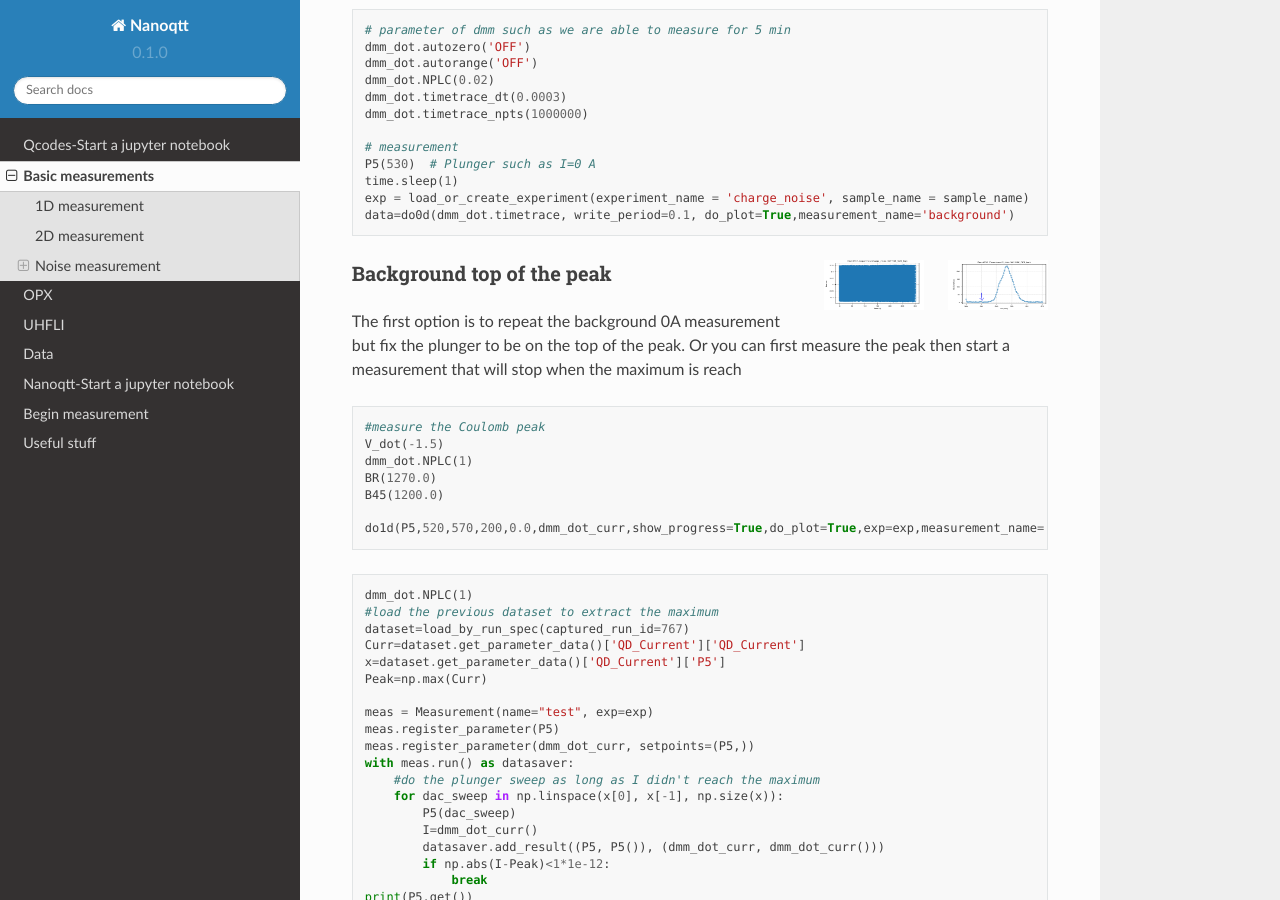
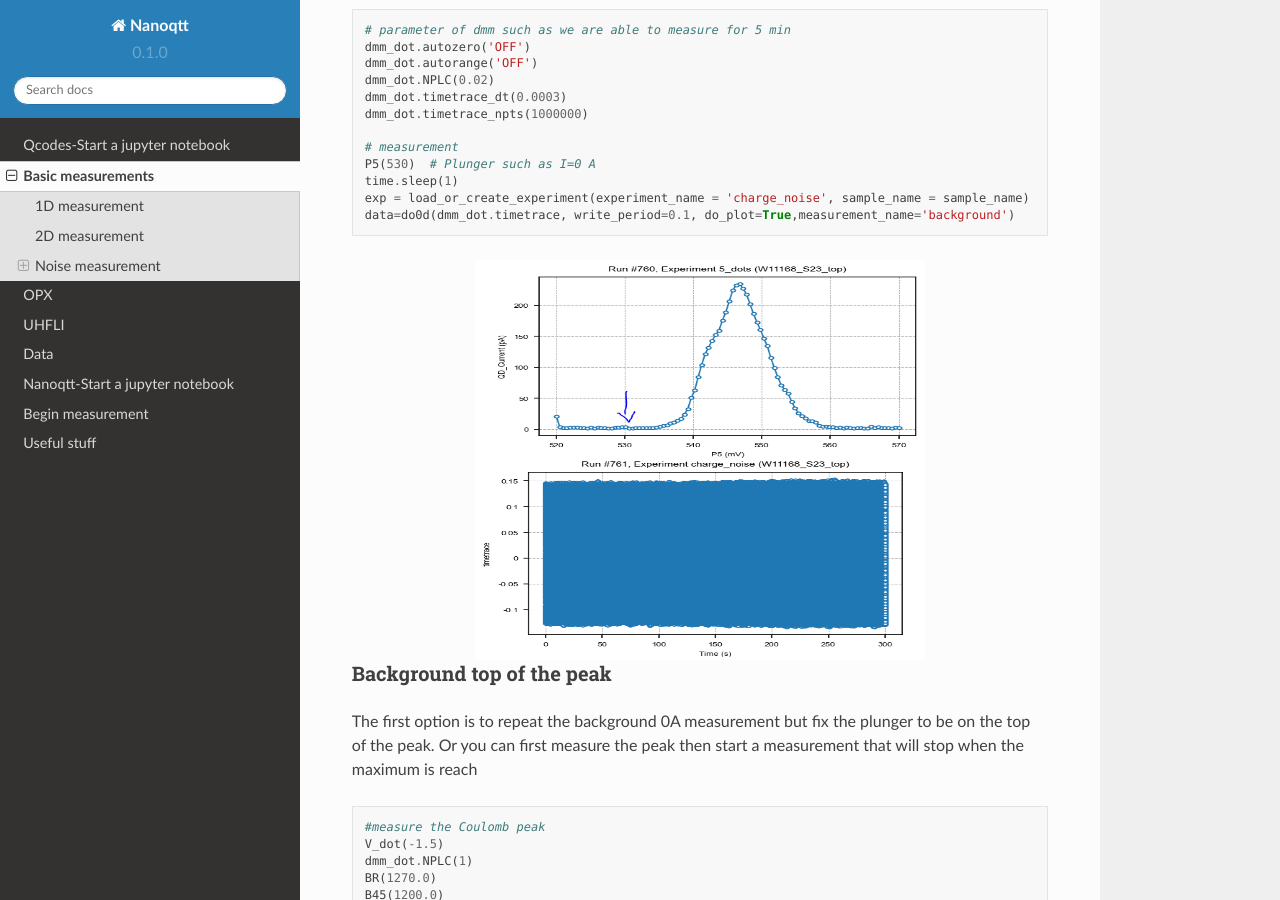
Before and after one commit to nanoelectronics-new/Nanoqtt-new-qtt-tutorial, a Sphinx documentation site: the page built from docs/source/Measurement.rst, in a window 1280 px wide and 900 px high, scrolled down 1397 px. Built offline with Sphinx 7.4.7 and the Read the Docs theme 2.0.0, drawn with Linux system fonts in a browser that asks for light colours.

Commit message:
Update Measurement.rst

```diff
--- a/docs/source/Measurement.rst
+++ b/docs/source/Measurement.rst
@@ -92,18 +92,18 @@ Background 0A
   data=do0d(dmm_dot.timetrace, write_period=0.1, do_plot=True,measurement_name='background')
 
 .. image::  image/noise_bg.PNG
-   :width: 200px
-   :height: 100px
-   :scale: 50 %
+   :width: 450px
+   :height: 200px
+   :scale: 100 %
    :alt: alternate text
-   :align: right
+   :align: center
 
 .. image::  image/noise_trace.PNG
-   :width: 200px
-   :height: 100px
-   :scale: 50 %
+   :width: 450px
+   :height: 200px
+   :scale: 100 %
    :alt: alternate text
-   :align: right
+   :align: center
 
 
 Background top of the peak
```
